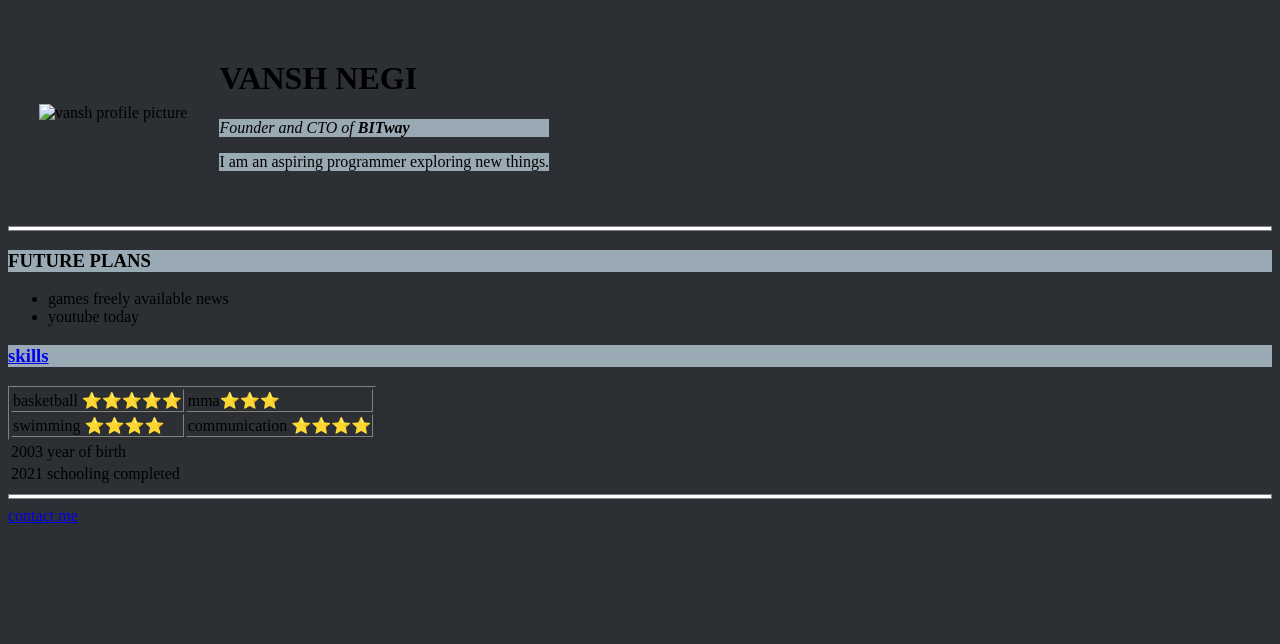
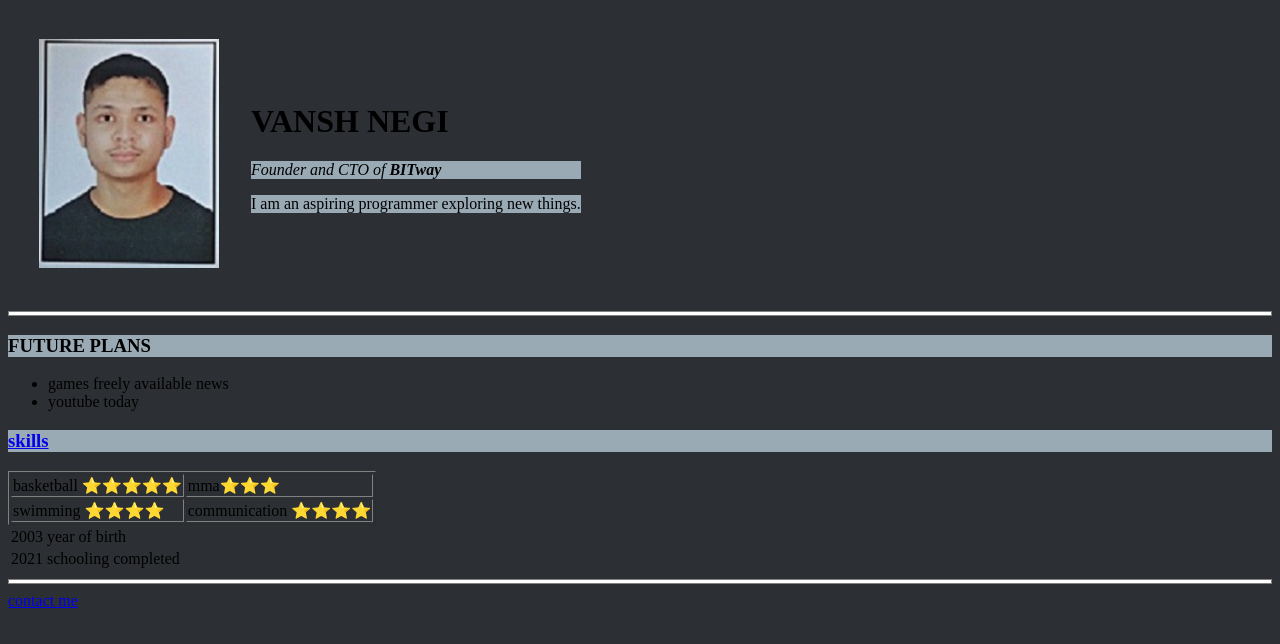
Before and after one commit to vansh4official/cv, a plain HTML site: page index.html in a window 1280 px wide. Drawn offline with Linux system fonts and the light colour scheme; files whose address does not match are found by name.

Commit message:
add initial cv website files

```diff
--- a/index.html
+++ b/index.html
@@ -32,7 +32,7 @@
   <body>
     <table cellspacing="30">
       <tr>
-        <td><img src="image\vansh photo.jpg" alt="vansh profile picture"></td>
+        <td><img src="C:\Users\Administrator\Desktop\BITway programme\html\HTML - personnel site\vansh photo.jpg" alt="vansh profile picture"></td>
         <td><h1>VANSH NEGI</h1>
         <p><em>Founder and CTO of <strong>BITway</strong></em></p>
         <p>I am an aspiring programmer exploring new things.</p></td>
```
Also changed, not shown: vansh photo.png (added).
